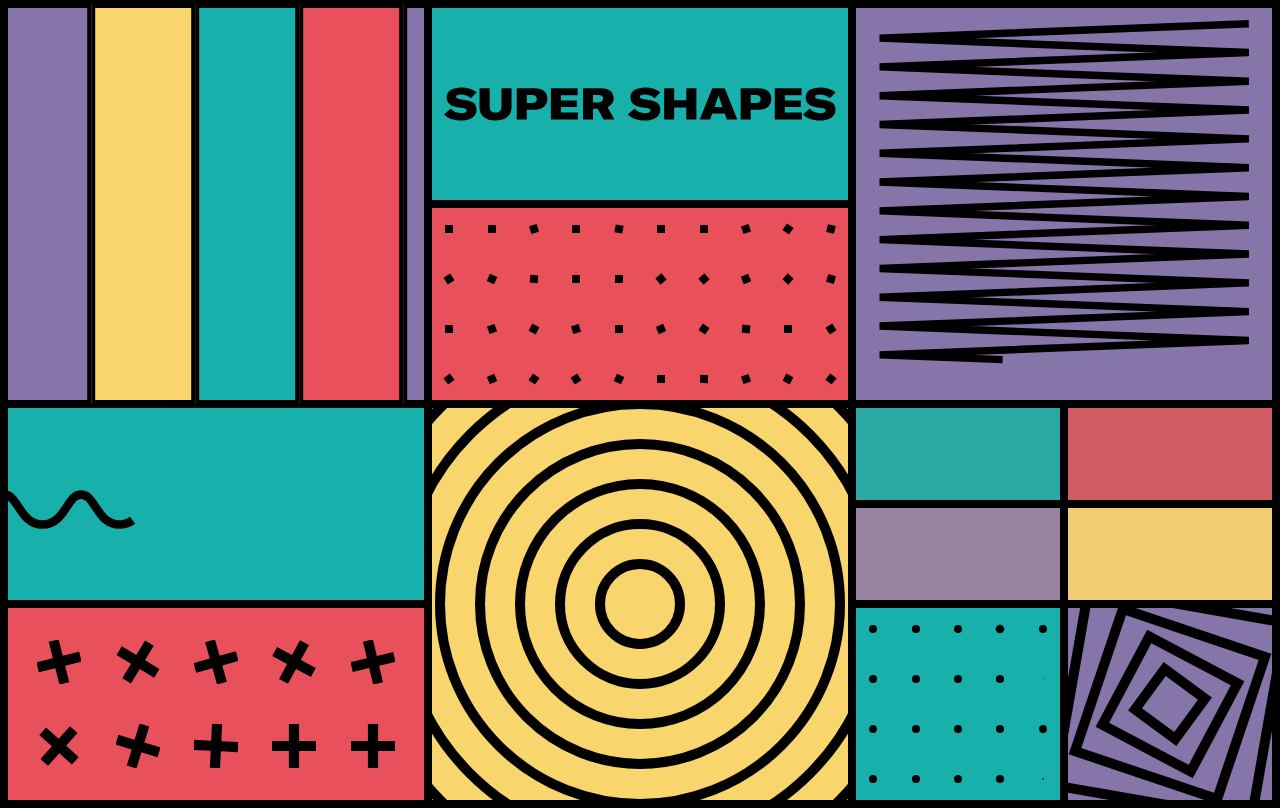
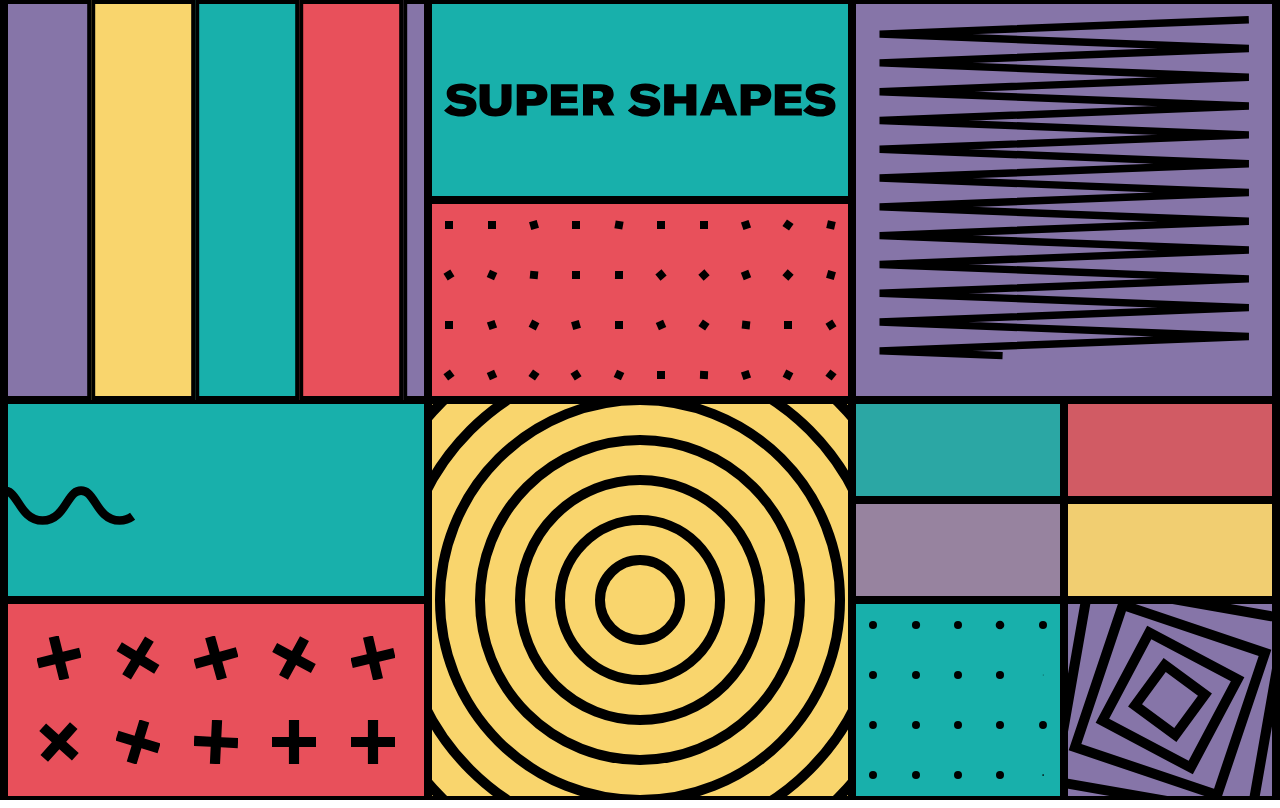
Before and after one commit to VickBe/superShapes, a plain HTML site: page root/index.html in a window 1280 px wide. Drawn offline with nearby package versions, Linux system fonts and the light colour scheme.

Commit message:
Added pseudo elements to the css to get rid of scrollbar

```diff
--- a/root/index.html
+++ b/root/index.html
@@ -23,7 +23,7 @@
   <noscript>You need to enable JavaScript to run this app.</noscript>
 
 
-  <div class='page min-vh-100 flex flex-column flex-row-ns border'>
+  <div class='page min-vh-100 flex flex-column flex-row-ns overflow-hidden-ns'>
 
     <!-------------------------------------- COLUMN 1 ----------------------------------------------------------->
 
--- a/tachyons/css/style.css
+++ b/tachyons/css/style.css
@@ -40,3 +40,25 @@ width:200%;
   transform-box: fill-box;
   transform-origin: center;
 }
+.page {
+  border-left:solid 4px #000;
+  border-right:solid 4px #000;
+  position:relative;
+}
+.page:after,
+.page:before {
+  content:'';
+  position: absolute;
+  left: 0;
+  height: 8px;
+  background: #000;
+  z-index: 3;
+}
+
+.page:before {
+  top: 0;
+}
+
+.page:after{
+  bottom: 0;
+}
```
